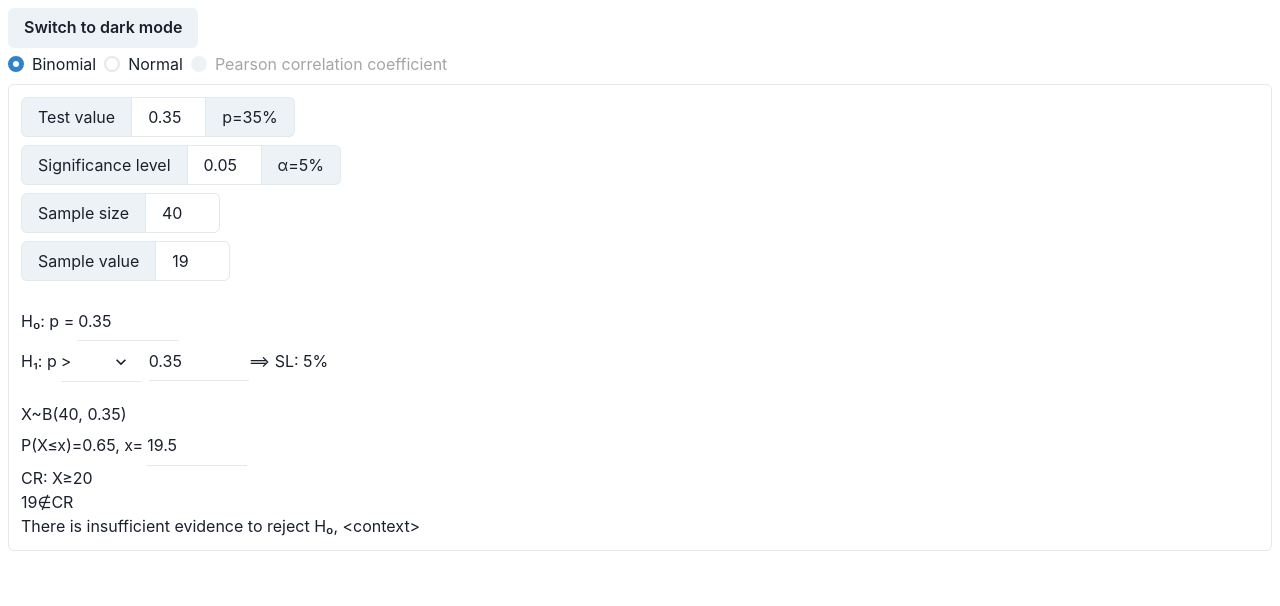
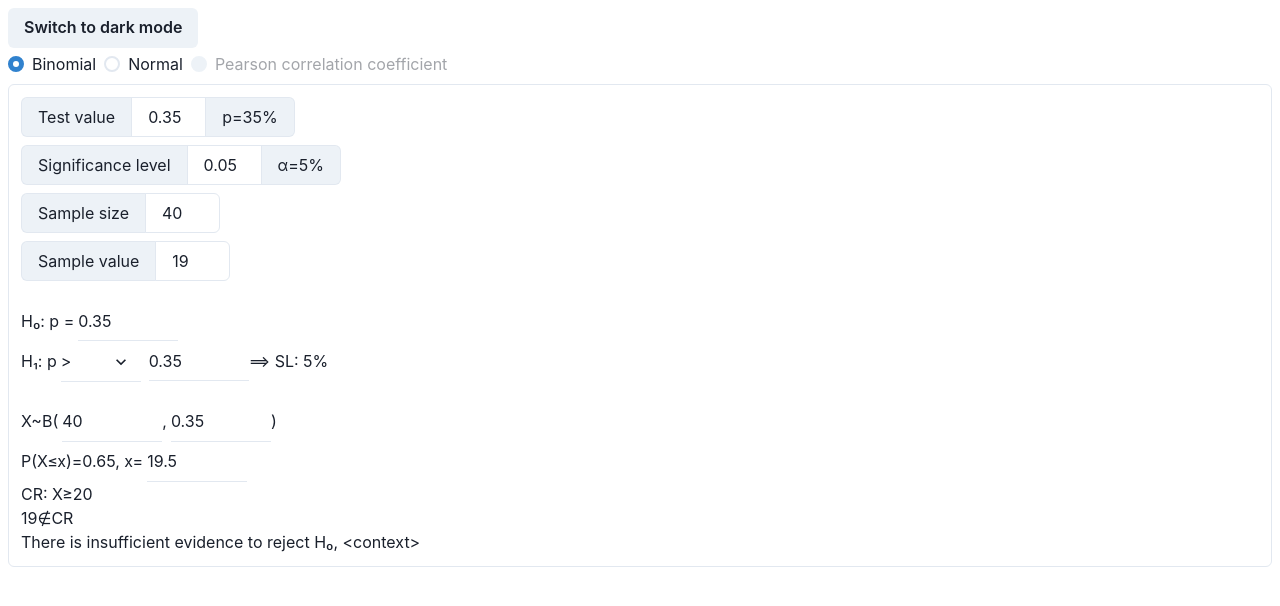
Before and after one commit to nihaals/a-level-misc-solvers, a Next.js app: page /hypothesis-testing in a window 1280 px wide. Shown: the top 606 px of the page. Built offline with nearby package versions, Linux system fonts and the light colour scheme.

Commit message:
Add inputs to distribution line

```diff
--- a/components/BinomialDistribution.tsx
+++ b/components/BinomialDistribution.tsx
@@ -124,9 +124,13 @@ export const BinomialDistribution: React.FC<Record<string, never>> = () => {
           actualSignificanceLevel={actualSignificanceLevel}
         ></Hypotheses>
       </Box>
-      <Text>
-        X~B({sampleSize.valueNumber}, {testValue.valueNumber})
-      </Text>
+      <Box>
+        <Text display="inline-block">X~B(</Text>
+        <InlineInput value={sampleSize.value} onChange={sampleSize.setValue} isInvalid={sampleSize.isInvalid} />
+        <Text display="inline-block">, </Text>
+        <InlineInput value={testValue.value} onChange={testValue.setValue} isInvalid={testValue.isInvalid} />
+        <Text display="inline-block">)</Text>
+      </Box>
       {hypothesisInequality === "!=" ? (
         <TwoTailed
           sampleSize={sampleSize.valueNumber}
```
